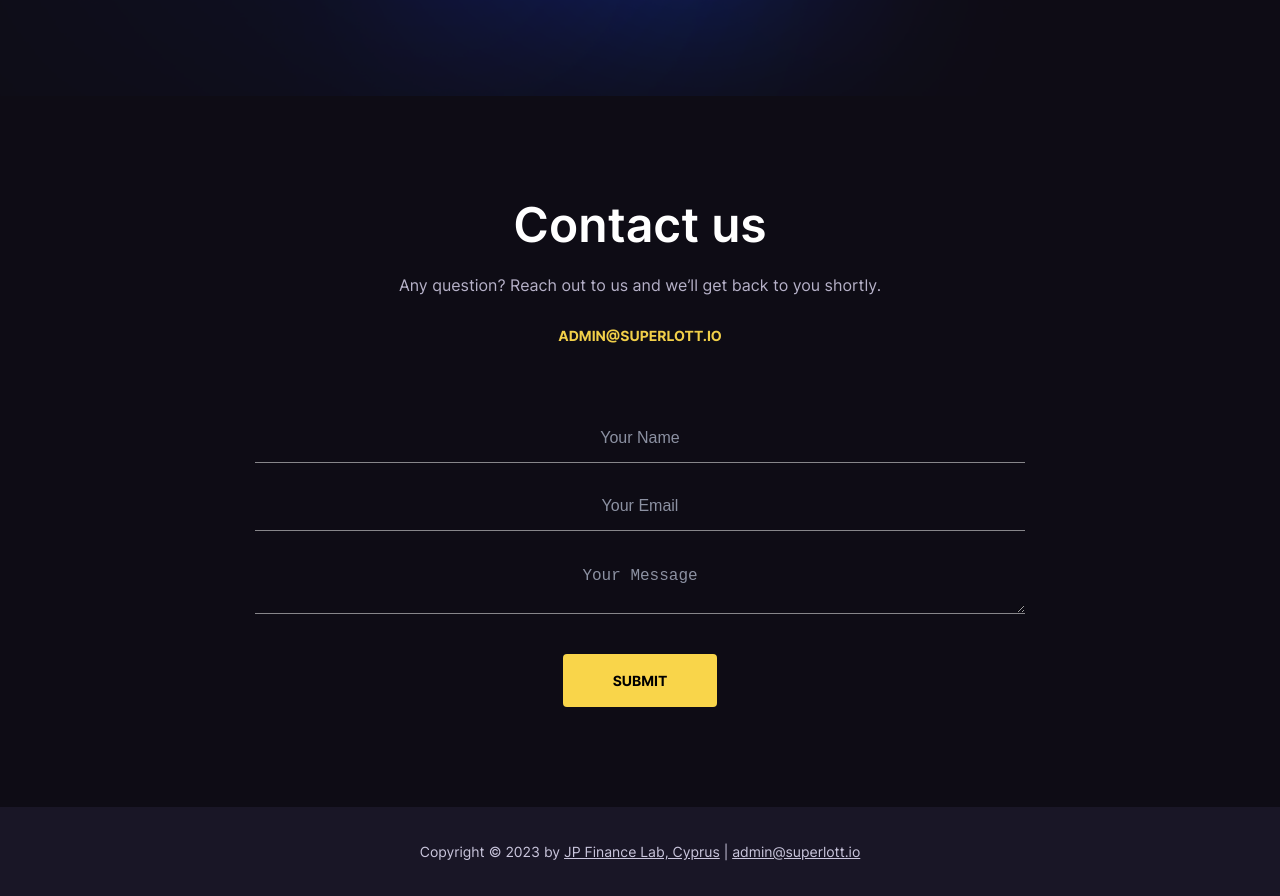
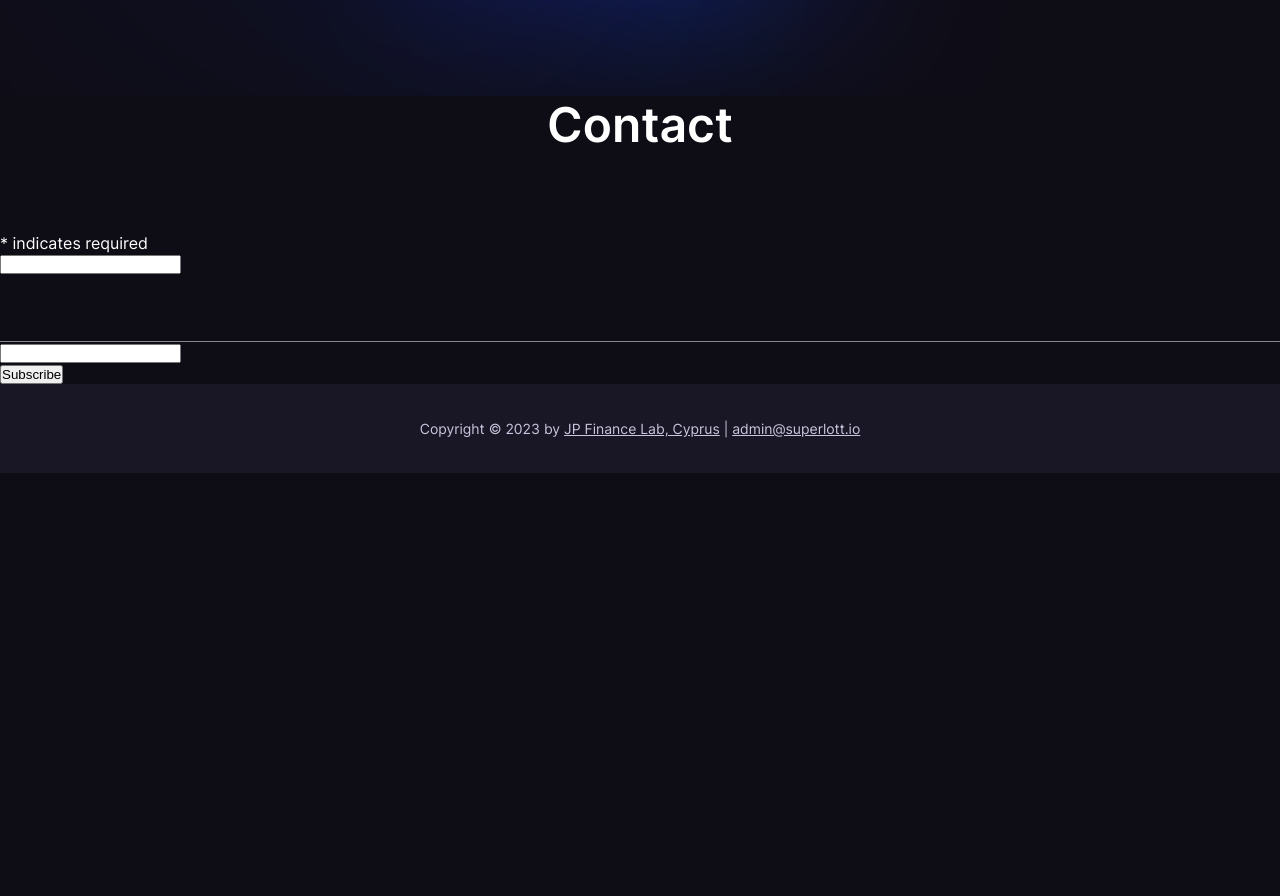
Before and after one commit to nguyendev2018/superlott-react, a React (Create React App) app: page / in a window 1280 px wide. Shown: the part 9631-10527 px from the top of the page. After the commit the page ends 10104 px from the top, so only its background shows below. Built offline with nearby package versions, Linux system fonts and the light colour scheme.

Commit message:
add contact mailchimp

```diff
--- a/src/App.css
+++ b/src/App.css
@@ -52,7 +52,6 @@ h4 {
 .general-section,.general-section2 {
   width: 100%;
   height: 100%;
-
   position: relative;
 }
 .general-section::after,.general-section2::after {
--- a/src/App.js
+++ b/src/App.js
@@ -3,13 +3,11 @@ import { Route, Routers, Routes } from 'react-router-dom'
 import path from './utils/path'
 import { Public } from './pages'
 import './App.css'
-import Home from './pages/Home'
 const App = () => {
 
   return (
     <Routes>
       <Route path={path.PUBLIC} element={<Public/>}></Route>
-      <Route path={path.HOME} element={<Home/>}></Route>
     </Routes>
   )
 }
--- a/src/components/Contact/index.js
+++ b/src/components/Contact/index.js
@@ -1,93 +1,47 @@
-import React from "react";
-import "./style.css";
-import axios from "axios";
-import { useForm } from "react-hook-form";
-import { IoClose } from "react-icons/io5";
-import apiContact from "../../api/contact"
-function Contact() {
-  const { register, handleSubmit, formState: { errors,isSubmitting } } = useForm();
-  const onSubmit = async (e) => {
-    try {
-      const client = require("@mailchimp/mailchimp_marketing");
-
-      client.setConfig({
-      apiKey: "YOUR_API_KEY",
-      server: "YOUR_SERVER_PREFIX",
-      });
-
-      const run = async () => {
-      const response = await client.lists.addListMember("c220c4dce8", {
-        email_address: "Ebony_Brekke@gmail.com",
-        status: "pending",
-      });
-      console.log(response);
-      };
-
-      run();
-      const response = await axios.post('https://us21.api.mailchimp.com/3.0/lists/c220c4dce8', {
-        email_address : 'ngiyr',
-        status : "subscribed",
-        // merge_fields : {
-        //   message : mess,
-        //   name : name
-        // }
-
-      }, {
-        headers: {
-          'Authorization': 'auth 31ea5ab599dd4f5778bd6f8f4db244ab-us21',
-          'Content-Type': 'application/json',
-          'Access-Control-Allow-Origin' : '*',
-          'Access-Control-Allow-Methods':'GET,PUT,POST,DELETE,PATCH,OPTIONS',
-        }
-      });
-      console.log(response);
-      console.log('Successfully subscribed to Mailchimp', response.data);
-    } catch (error) {
-      console.error('Failed to subscribe to Mailchimp', error);
+import React, { useEffect } from 'react';
+import "./style.css"
+const Contact = () => {
+  useEffect(() => {
+    const script = document.createElement('script');
+    script.src = "//s3.amazonaws.com/downloads.mailchimp.com/js/mc-validate.js";
+    script.async = true;
+    document.body.appendChild(script);
+    return () => {
+      document.body.removeChild(script);
     }
-  }
+  }, []);
 
   return (
-    <>
-      <div className="contact">
-        <div className="contact-wrapper">
-          <h2>Contact us</h2>
-          <p className="desc desc-contact">Any question? Reach out to us and we’ll get back to you shortly.</p>
-          <p className="desc-admin">admin@superlott.io</p>
-          <form onSubmit={handleSubmit(onSubmit)}>
-            <input
-              type="text"
-              {...register("Name", { required: "Please enter your name" })}
-              className="form-input"
-              placeholder="Your Name"
-            />
-            {errors.Name && <p className="error-message"><IoClose /> {errors.Name.message}</p>}
-            <input
-              type="email"
-              {...register("Email", { required: "Please enter your email" })}
-              className="form-input"
-              placeholder="Your Email"
-            />
-            {errors.Email && <p className="error-message"><IoClose /> {errors.Email.message}</p>}
-            <textarea
-              rows="2"
-              {...register("Mess", { required: "Please enter your message", maxLength: 20 })}
-              cols="5"
-              className="form-input"
-              placeholder="Your Message"
-            />
-            {errors.Mess && <p className="error-message"><IoClose /> {errors.Mess.message}</p>}
-
-            <input
-              type="submit"
-              className="button-submit btn-contact"
-              value={'submit'} disabled={isSubmitting}
-            />
-          </form>
-        </div>
+    <div id="mc_embed_shell">
+      <div id="mc_embed_signup">
+        <form action="https://gmail.us21.list-manage.com/subscribe/post?u=59b901d00923cf12d50e8bcf5&amp;id=c220c4dce8&amp;f_id=00a4f8e6f0" method="post" id="mc-embedded-subscribe-form" name="mc-embedded-subscribe-form" className="validate" target="_blank">
+          <div id="mc_embed_signup_scroll">
+            <h2>Contact</h2>
+            <div className="indicates-required"><span className="asterisk">*</span> indicates required</div>
+            <div className="mc-field-group">
+              <input type="email" name="EMAIL" className="required email" id="mce-EMAIL" required="" />
+            </div>
+            <div className="mc-field-group">
+              <input type="text" name="FNAME" className="form-input" id="mce-FNAME"  />
+            </div>
+            <div className="mc-field-group">
+              <input type="form-input" name="MESS" className="text" id="mce-MESS" />
+            </div>
+            <div id="mce-responses" className="clear">
+              <div className="response" id="mce-error-response" style={{ display: "none" }}></div>
+              <div className="response" id="mce-success-response" style={{ display: "none" }}></div>
+            </div>
+            <div aria-hidden="true" style={{ position: "absolute", left: "-5000px" }}>
+              <input type="text" name="b_59b901d00923cf12d50e8bcf5_c220c4dce8" tabIndex="-1" value="" className='form-input' />
+            </div>
+            <div className="clear">
+              <input type="submit" name="subscribe" id="mc-embedded-subscribe" className="button" value="Subscribe" />
+            </div>
+          </div>
+        </form>
       </div>
-    </>
+    </div>
   );
-}
+};
 
 export default Contact;
--- a/src/components/Why/index.js
+++ b/src/components/Why/index.js
@@ -1,42 +1,49 @@
-import React from 'react'
-import "./style.css"
-import imgIcon from "../Icon/icon.png";
-import imgWhy from "./img/img-why.png";
+import React from 'react';
+import './style.css';
+import imgIcon from '../Icon/icon.png';
+import imgWhy from './img/img-why.png';
 import { Link } from 'react-router-dom';
 function Why() {
     const listNote = [
         {
-            id : '1',
-            content : "Decentralized, transparent, rules defined by smart contract"
+            id: '1',
+            content:
+                'Decentralized, transparent, rules defined by smart contract',
         },
         {
-            id : '2',
-            content : "Lottery results can’t be manipulated"
+            id: '2',
+            content: 'Lottery results can’t be manipulated',
         },
         {
-            id : '3',
-            content : "Disversity. Your own lottery, your own rules"
+            id: '3',
+            content: 'Disversity. Your own lottery, your own rules',
         },
         {
-            id : '4',
-            content : "For everyone. Your own lottery, Your own tokens"
+            id: '4',
+            content: 'For everyone. Your own lottery, Your own tokens',
         },
         {
-            id : '5',
-            content : "No tax"
-        }
-    ]
+            id: '5',
+            content: 'No tax',
+        },
+    ];
     return (
-    <div className='why content-padding'>
+        <div className="why content-padding">
             <div className="container-block">
                 <div className="why-wrapper general-wrapper general-order2--wrapper">
                     <div className="why-img general-order2--img">
                         <img src={imgWhy} alt="img-why" />
                     </div>
                     <div className="why-content general-order2--content">
-                    <h2 className='title-block'>Why is lottery blockchain?</h2>
+                        <h2 className="title-block">
+                            Why is lottery blockchain?
+                        </h2>
                         <p className="block-desc desc">
-                        We’re building the global equity blockchain platform – that is secure, smart and easy-to-use platform, and completely change the way that the player buy and share tickets. That is a decentralized lottery platform on blockchain It's: Fair - validate - true
+                            We’re building the global equity blockchain platform
+                            – that is secure, smart and easy-to-use platform,
+                            and completely change the way that the player buy
+                            and share tickets. That is a decentralized lottery
+                            platform on blockchain It's: Fair - validate - true
                         </p>
                         <div className="why-list">
                             {listNote.map((item) => (
@@ -46,12 +53,17 @@ function Why() {
                                 </div>
                             ))}
                         </div>
-                    <Link href="/" className="btn-block btn-primary btn--yellow">get started</Link>
+                        <Link
+                            href="/"
+                            className="btn-block btn-primary btn--yellow"
+                        >
+                            get started
+                        </Link>
                     </div>
                 </div>
             </div>
         </div>
-  )
+    );
 }
 
-export default Why
+export default Why;
--- a/src/pages/Home.js
+++ /dev/null
@@ -1,15 +0,0 @@
-import React from 'react'
-import { Banner, SuperLott } from '../components'
-import Contact from '../components/Contact'
-
-const Home = () => {
-  return (
-    <>
-        <Banner></Banner>
-        <SuperLott></SuperLott>
-      <Contact></Contact>
-    </>
-  )
-}
-
-export default Home
--- a/src/pages/Public.js
+++ b/src/pages/Public.js
@@ -1,35 +1,41 @@
-import React from 'react'
-import {Header, Banner, SuperLott, Fair, Roadmap, Mobile, SSL, How } from '../components'
-import Why from '../components/Why'
-import Revenue from '../components/Revenue'
-import Contact from '../components/Contact'
-import Footer from '../components/layout/Footer'
+import React from 'react';
+import {
+    Header,
+    Banner,
+    SuperLott,
+    Fair,
+    Roadmap,
+    Mobile,
+    SSL,
+    How,
+} from '../components';
+import Why from '../components/Why';
+import Revenue from '../components/Revenue';
+import Contact from '../components/Contact';
+import Footer from '../components/layout/Footer';
 import Our from '../components/Our';
-import bgSection from '../components/Banner/img/bg-section.png';
 const Public = () => {
-  return (
-    <>
-      <Header/>
-       <div className="general-section">
-        <Banner/>
-        <SuperLott/>
-        <Fair/>
-        </div>
+    return (
+        <>
+            <Header />
+            <div className="general-section">
+                <Banner />
+                <SuperLott />
+                <Fair />
+            </div>
+            <Why />
+            <Mobile />
+            <div className="general-section2 content-padding">
+                <SSL />
+                <Revenue />
+            </div>
+            <Our />
+            <How />
+            <Roadmap />
+            <Contact />
+            <Footer />
+        </>
+    );
+};
 
-      <Why/>
-    <Mobile/>
-    <div className="general-section2 content-padding">
-    <SSL/>
-      <Revenue/>
-    </div>
-
-       <Our/>
-       <How/>
-       <Roadmap/>
-     <Contact/>
-      <Footer/>
-    </>
-  )
-}
-
-export default Public
+export default Public;
```
Also changed, not shown: src/components/Compo/index.js (deleted, +0 -8 lines), src/components/Compo/style.css (deleted), 1 other file (tests, documents, lock files or other folders). Lines whose indentation alone changed are shown as unchanged.
